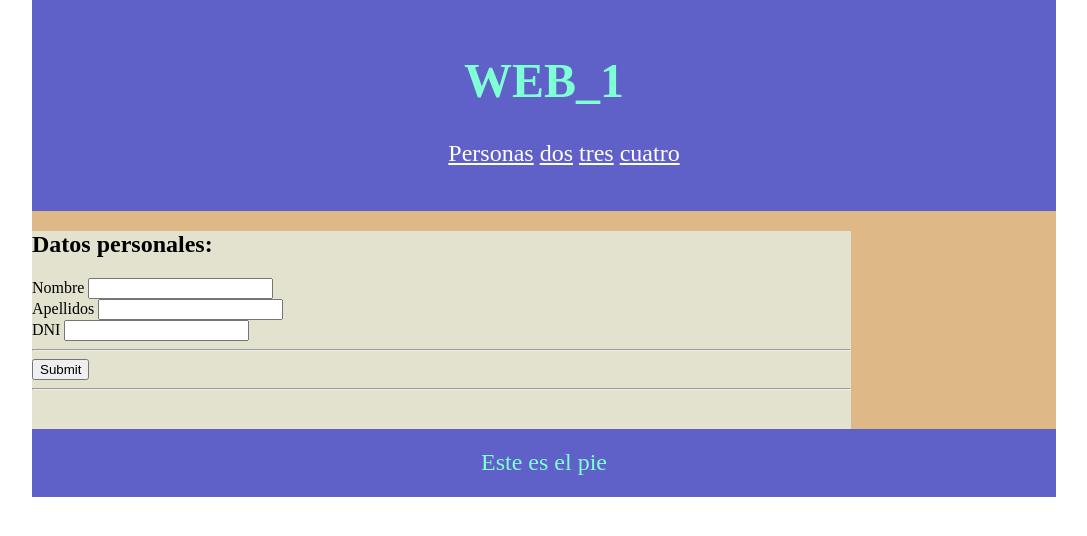
After one commit to jmpzpg/web_1, a Bottle app: page /editar in a window 1280 px wide. The commit adds this page. Shown: the top 536 px of the page, without its empty margins (96-1183 px from the left). Run offline with Bottle, Linux system fonts and the light colour scheme.

Commit message:
cerrando el circulo

```diff
--- a/app.py
+++ b/app.py
@@ -1,5 +1,8 @@
 import os
-from bottle import route, run, TEMPLATE_PATH, jinja2_view, static_file
+from bottle import route, run, TEMPLATE_PATH, jinja2_view, static_file, request, redirect
+import sqlite3
+
+BASE_DATOS = os.path.join(os.path.dirname(__file__),'personas.db')
 
 # para que bottle sepa donde buscar nuestras plantillas:
 TEMPLATE_PATH.append(os.path.join(os.path.dirname(__file__), 'templates'))
@@ -12,8 +15,64 @@ def server_static(filename):
 @route('/')
 @jinja2_view('home2.html')
 def hola():
-    return {'datos':[('Teo', 1, 'lunes'),('Jose', 2,'Martes'),('Pau',3 , 'Jueves')]}
+    # return {'datos':[('Teo', 1, 'lunes'),('Jose', 2,'Martes'),('Pau',3 , 'Jueves')]}
 
-# =============
+    cons_vista_datos_servidor = 'select id, nombre, apellidos, dni from persona'
+
+    cnx = sqlite3.connect(BASE_DATOS)
+    cursor = cnx.execute(cons_vista_datos_servidor)
+    filas = cursor.fetchall()
+    cnx.close()
+    return {'datos':filas}
+
+@route('/editar')
+@route('/editar/<id:int>')
+@jinja2_view('formulario.html')
+def mi_form(id=None):
+    if id is None:
+        return {}
+    else:
+        cons_update_datos_servidor = 'select id, nombre, apellidos, dni from persona where id=?'
+
+        cnx = sqlite3.connect(BASE_DATOS)
+        cursor = cnx.execute(cons_update_datos_servidor, (id,))
+        filas = cursor.fetchone()
+        cnx.close()
+
+        return {'datos':filas}
+
+@route('/guardar', method='POST')
+def guardar():
+    """ vehiculos = []
+    nombre = request.POST.fname
+    apellidos = request.POST.lname
+    coche = request.POST.cars
+    numero = request.POST.daigual
+    if 'vehicle' in request.POST:
+        vehiculos = list(request.POST.dict['vehicle']) """
+
+    nombre = request.POST.nombre
+    apellidos = request.POST.apellidos
+    dni = request.POST.dni
+    id = request.POST.id
+
+    cnx = sqlite3.connect(BASE_DATOS)
+
+
+    if id == '':
+        cons_insercion_datos_servidor = 'insert into persona (nombre, apellidos, dni) values (?,?,?)'
+        cnx.execute(cons_insercion_datos_servidor, (nombre,apellidos,dni))
+    else:
+        consulta = "update persona set nombre=?, apellidos=?, dni=? where id=?"
+        cnx.execute(consulta, (nombre,apellidos,dni,id))
+    cnx.commit()
+    cnx.close()
+
+    redirect('/')
+
+    print('Hecho')
+
+
+# ==============================================================================
 
 run(host='localhost', port=8080, debug=True)
--- a/static/estilos.css
+++ b/static/estilos.css
@@ -10,13 +10,13 @@ body {
 }
 main{
     width: 80%;
-    background-color: blueviolet;
+    background-color: rgb(226, 226, 206);
 
     padding-bottom: 3%;
 }
 header, footer {
 
-    background-color:blue;
+    background-color:rgb(96, 96, 201);
     color:aquamarine;
     font-size: x-large;
     text-align: center;
--- /dev/null
+++ b/templates/formulario.html
@@ -0,0 +1,59 @@
+{% extends 'base.html' %}
+
+{% block title %}Home{% endblock %}
+
+{% block content %}
+
+
+<!-- <form action="/guardar" method="post">
+    <label for="fname">First Name</label>
+    <input type="text" id="fname" name="fname"><br/>
+    <label for="lname">Last name</label>
+    <input type="text" id="lname" name="lname"><br/>
+
+
+    <hr>
+    <label for="cars">Choose a car:</label>
+
+    <select id="cars" name="cars">
+      <option value="volvo">Volvo</option>
+      <option value="saab">Saab</option>
+      <option value="opel">Opel</option>
+      <option value="audi">Audi</option>
+    </select>
+    <hr>
+    <input type="radio" id="dato1" name="daigual" value="1">
+    <label for="dato1">Uno</label><br/>
+    <input type="radio" id="dato2" name="daigual" value="2">
+    <label for="dato2">Dos</label><br/>
+    <input type="radio" id="dato3" name="daigual" value="3">
+    <label for="dato3">Tres</label><br/>
+    <hr>
+    <input type="checkbox" id="vehicle1" name="vehicle" value="Bike">
+    <label for="vehicle1"> I have a bike</label><br>
+    <input type="checkbox" id="vehicle2" name="vehicle" value="Car">
+    <label for="vehicle2"> I have a car</label><br>
+    <input type="checkbox" id="vehicle3" name="vehicle" value="Boat">
+    <label for="vehicle3"> I have a boat</label><br>
+
+    <hr>
+    <input type="submit"><br/>
+</form> -->
+
+<form action="/guardar" method="post">
+    <h2>Datos personales:</h2>
+    <input type="hidden" id="id" name="id" value="{% if datos %}{{datos[0]}} {% endif %}">
+    <label for="nombre">Nombre</label>
+    <input type="text" id="nombre" name="nombre" value="{% if datos %}{{datos[1]}} {% endif %}"><br/>
+    <label for="apellidos">Apellidos</label>
+    <input type="text" id="apellidos" name="apellidos" value="{% if datos %}{{datos[2]}} {% endif %}"><br/>
+    <label for="dni">DNI</label>
+    <input type="text" id="dni" name="dni" value="{% if datos %}{{datos[3]}} {% endif %}"><br/>
+
+    <hr>
+    <input type="submit"><br/>
+</form>
+
+    <hr>
+
+{% endblock %}
--- a/templates/inc_header.html
+++ b/templates/inc_header.html
@@ -2,7 +2,7 @@
     <h1>WEB_1</h1>
     <nav>
         <ul>
-            <li><a href="">uno</a></li>
+            <li><a href="/editar">Personas</a></li>
             <li><a href="">dos</a></li>
             <li><a href="">tres</a></li>
             <li><a href="">cuatro</a></li>
```
Also changed, not shown: modelo_datos.py (added, +18 -0 lines), templates/home2.html (+11 -4 lines), personas.db (added).
